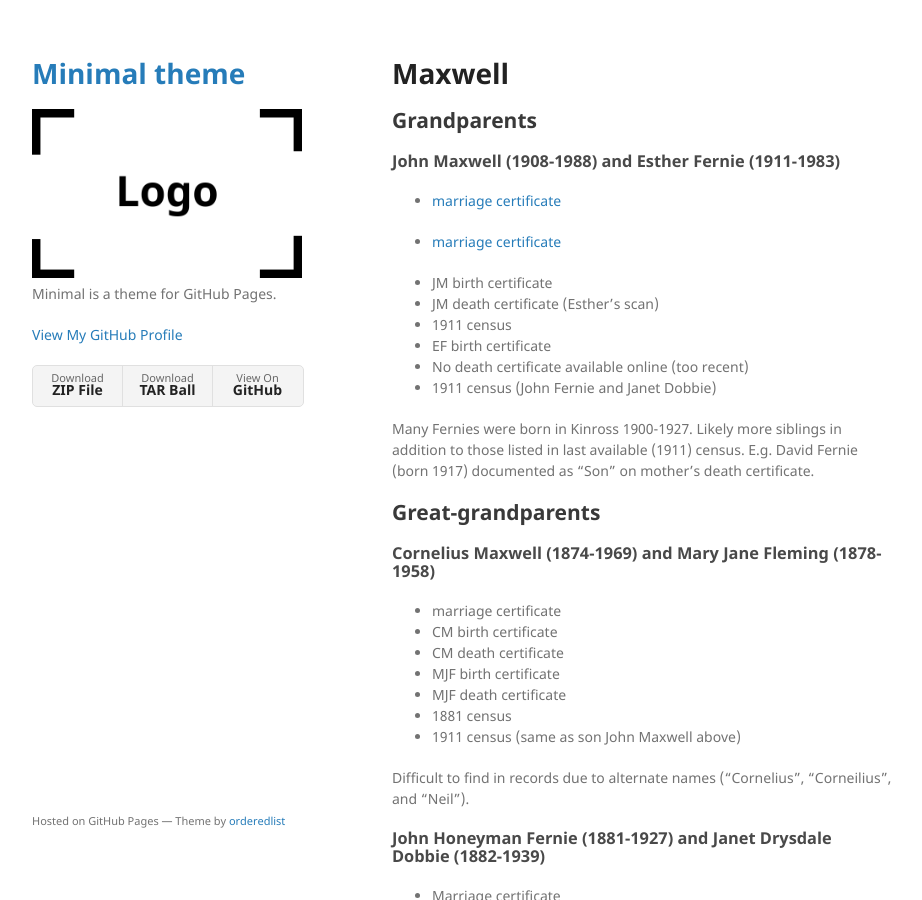
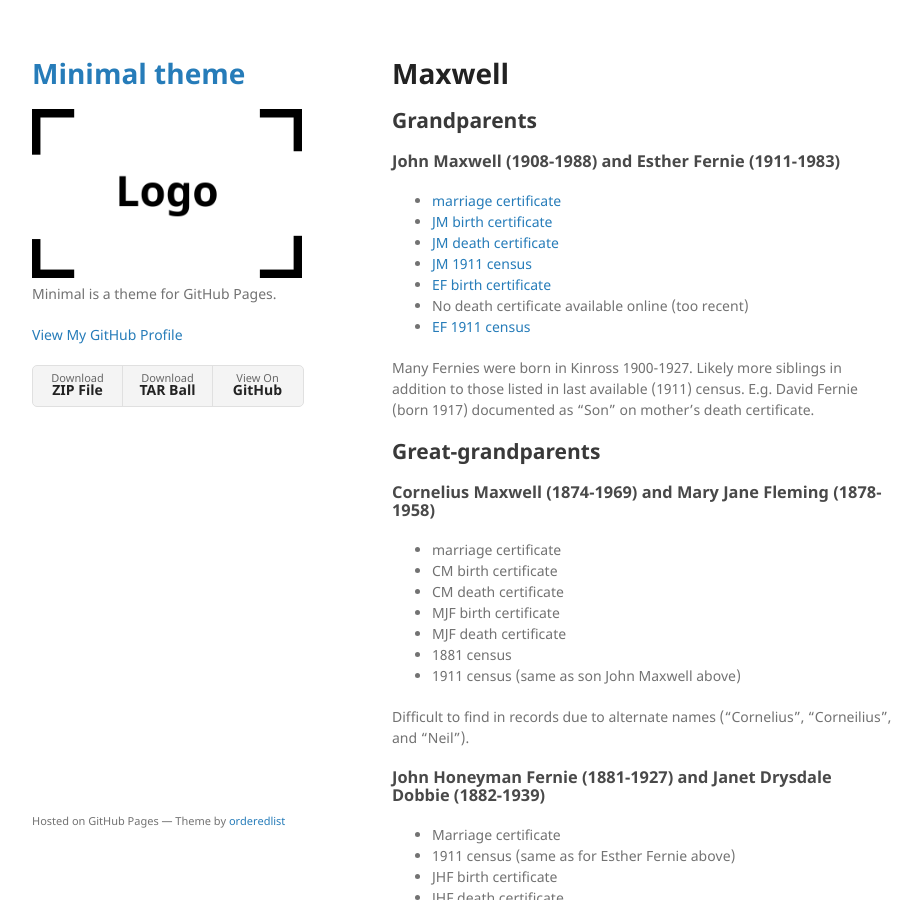
Before and after one commit to rfj1961/rfj1961.github.io, a Jekyll site: the page built from jfm1933.md, in a window 1280 px wide and 900 px high. Shown: the whole window, without its empty margins (178-1100 px from the left). Built offline with Jekyll 4.4.1, drawn with Linux system fonts in a browser that asks for light colours; our own code applies the rules of GitHub Pages for plain Markdown files.

Commit message:
grandparents

```diff
--- a/jfm1933.md
+++ b/jfm1933.md
@@ -7,16 +7,13 @@ layout: default
 ## Grandparents
 
 ### John Maxwell (1908-1988) and Esther Fernie (1911-1983)
-- [marriage certificate](1932_marriage_john_maxwell_esther_fernie.jpg)
-
-- <a href="1932_marriage_john_maxwell_esther_fernie.pdf" target="_blank">marriage certificate</a>
-
-- JM birth certificate
-- JM death certificate (Esther's scan)
-- 1911 census
-- EF birth certificate
+- [marriage certificate](1932_marriage_john_maxwell_esther_fernie.pdf)
+- [JM birth certificate](1908_birth_john_maxwell.pdf)
+- [JM death certificate](1988_death_john_maxwell.pdf)
+- [JM 1911 census](1911_census_john_maxwell.pdf)
+- [EF birth certificate](1911_birth_esther_fernie.pdf)
 - No death certificate available online (too recent)
-- 1911 census (John Fernie and Janet Dobbie)
+- [EF 1911 census](1911_census_john_fernie_janet_dobbie.pdf)
 
 Many Fernies were born in Kinross 1900-1927. Likely more siblings in addition to those listed in last available (1911) census. E.g. David Fernie (born 1917) documented as "Son" on mother's death certificate.
 
```
Also changed, not shown: 5 other files.
